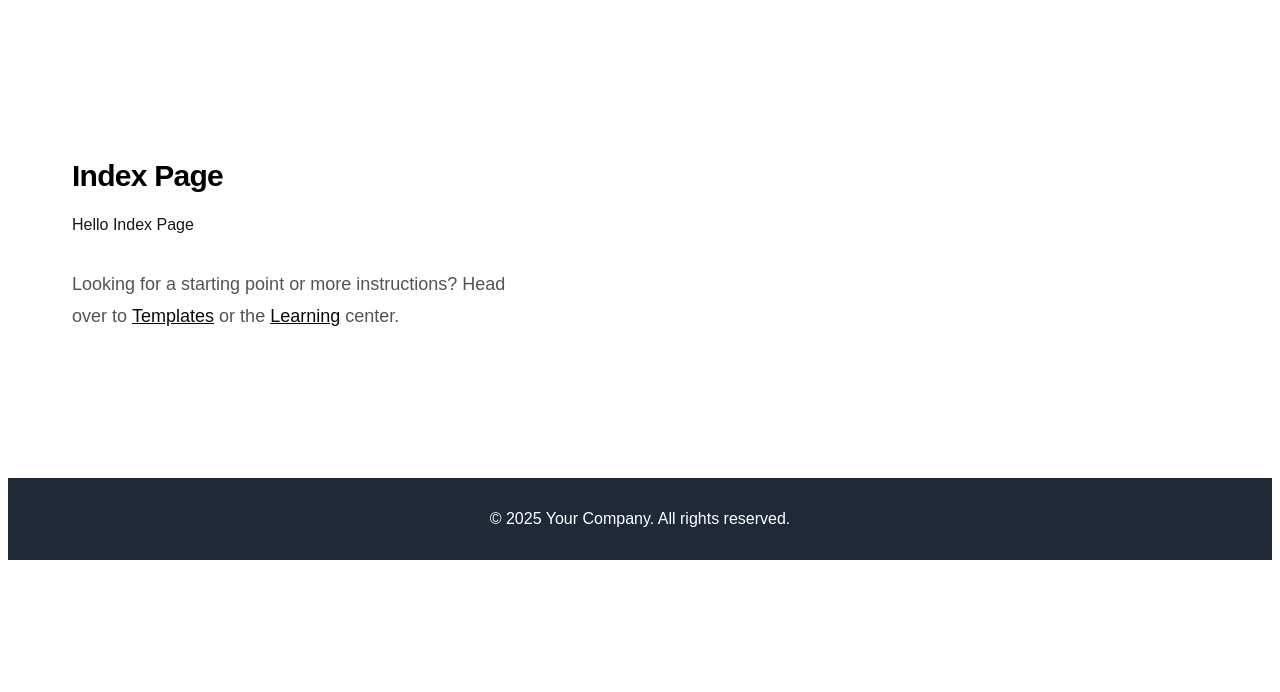
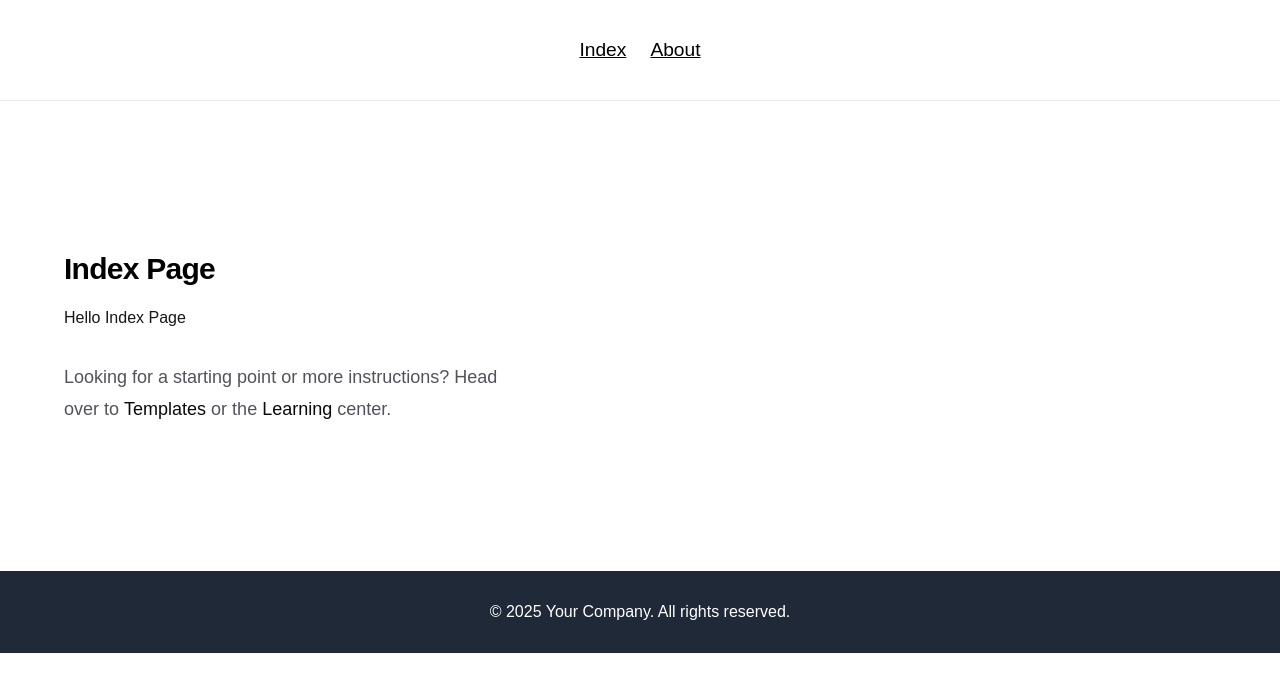
Before and after one commit to kazuhiro17/study-react, a Next.js app: page / in a window 1280 px wide. Shown: the top 692 px of the page. Built offline with nearby package versions, Linux system fonts and the light colour scheme.

Commit message:
feat:ヘッダーの追加

```diff
--- a/src/app/globals.css
+++ b/src/app/globals.css
@@ -18,7 +18,13 @@
 }
 
 body {
+  margin: initial;
+  padding: initial;
   background: var(--background);
   color: var(--foreground);
   font-family: Arial, Helvetica, sans-serif;
 }
+
+a {
+  text-decoration: none;
+}
--- a/src/app/layout.tsx
+++ b/src/app/layout.tsx
@@ -1,8 +1,9 @@
 import type { Metadata } from "next";
 import { Geist, Geist_Mono } from "next/font/google";
 import "./globals.css";
+import styles from "@/app/layout.module.css";
+import { Header } from "@/components/Header";
 import { Footer } from "@/components/Footer";
-import styles from "@/app/layout.module.css";
 
 const geistSans = Geist({
   variable: "--font-geist-sans",
@@ -29,6 +30,7 @@ export default function RootLayout({
       <body
         className={`${geistSans.variable} ${geistMono.variable} ${styles.body}`}
       >
+        <Header />
         {children}
         <Footer />
       </body>
--- /dev/null
+++ b/src/components/Header.module.css
@@ -0,0 +1,22 @@
+.header {
+  display: flex;
+  align-items: center;
+  justify-content: center;
+  width: 100%;
+  height: 100px;
+  border-bottom: 1px solid #eaeaea;
+}
+
+.anchor {
+  padding: 4px 12px;
+  font-size: 1.2rem;
+  color: #000;
+  text-decoration: underline;
+  transition: color 0.3s ease-out;
+}
+
+@media (any-hover: hover) {
+  .anchor:hover {
+    color: #0070f3;
+  }
+}
--- /dev/null
+++ b/src/components/Header.tsx
@@ -0,0 +1,15 @@
+import Link from "next/link";
+import styles from "@/components/Header.module.css";
+
+export function Header() {
+  return (
+    <header className={styles.header}>
+      <Link href="/">
+        <span className={styles.anchor}>Index</span>
+      </Link>
+      <Link href="/about">
+        <span className={styles.anchor}>About</span>
+      </Link>
+    </header>
+  );
+}
```
